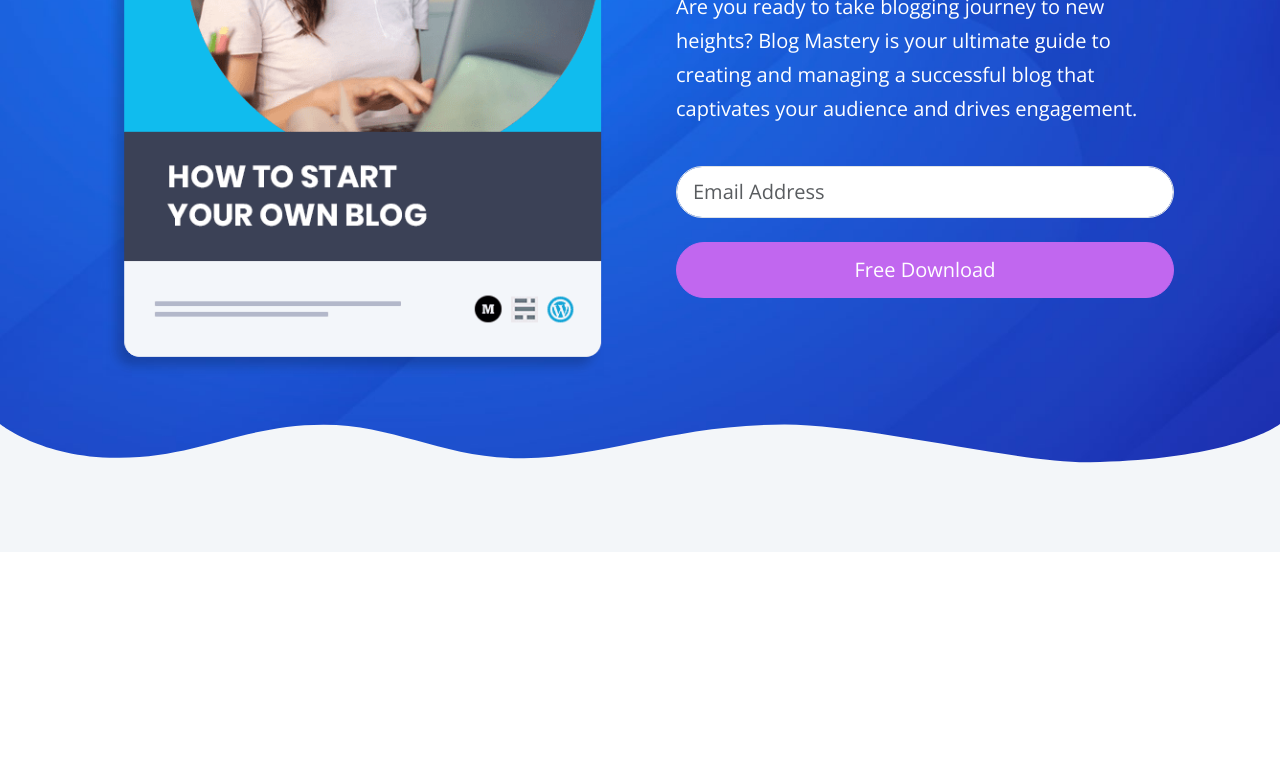
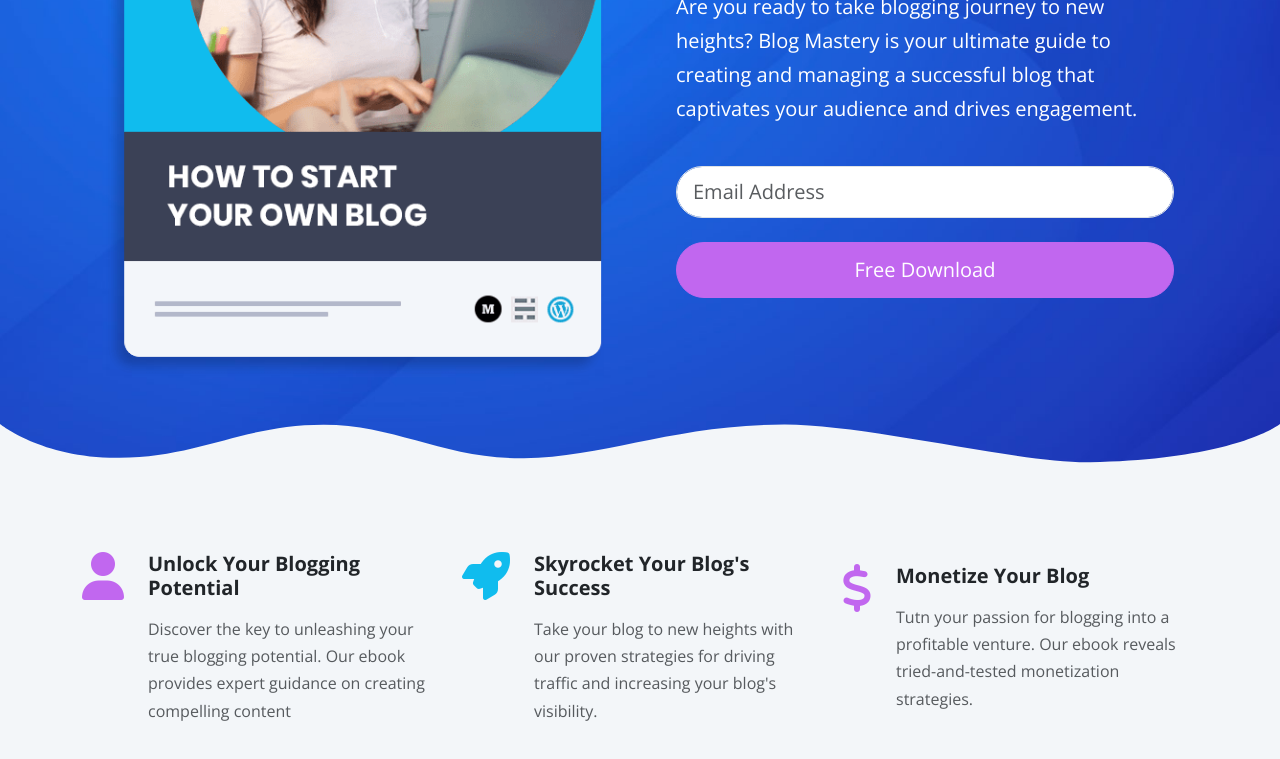
Before and after one commit to FilonenkoDima/EBook-Website, a website: page index.html in a window 1280 px wide. Shown: the part 433-1192 px from the top of the page. Before the commit the page ends 985 px from the top, so only its background shows below. Drawn offline with nearby package versions, Linux system fonts and the light colour scheme.

Commit message:
added icons section

```diff
--- a/index.html
+++ b/index.html
@@ -117,6 +117,46 @@
       </svg>
     </header>
 
+    <!-- Icons -->
+    <section class="icons bg-light pb-5">
+      <div class="container-xl">
+        <div class="row hstack g-4">
+          <div class="col-md-4 d-flex gap-4">
+            <i class="fas fa-user fa-3x text-primary"></i>
+            <div>
+              <h5 class="fw-bold">Unlock Your Blogging Potential</h5>
+              <p class="text-muted">
+                Discover the key to unleashing your true blogging potential. Our
+                ebook provides expert guidance on creating compelling content
+              </p>
+            </div>
+          </div>
+
+          <div class="col-md-4 d-flex gap-4">
+            <i class="fas fa-rocket fa-3x text-secondary"></i>
+            <div>
+              <h5 class="fw-bold">Skyrocket Your Blog's Success</h5>
+              <p class="text-muted">
+                Take your blog to new heights with our proven strategies for
+                driving traffic and increasing your blog's visibility.
+              </p>
+            </div>
+          </div>
+
+          <div class="col-md-4 d-flex gap-4">
+            <i class="fas fa-dollar fa-3x text-primary"></i>
+            <div>
+              <h5 class="fw-bold">Monetize Your Blog</h5>
+              <p class="text-muted">
+                Tutn your passion for blogging into a profitable venture. Our
+                ebook reveals tried-and-tested monetization strategies.
+              </p>
+            </div>
+          </div>
+        </div>
+      </div>
+    </section>
+
     <script src="/js/script.js"></script>
     <script src="/node_modules/bootstrap/dist/js/bootstrap.bundle.min.js"></script>
   </body>
```
